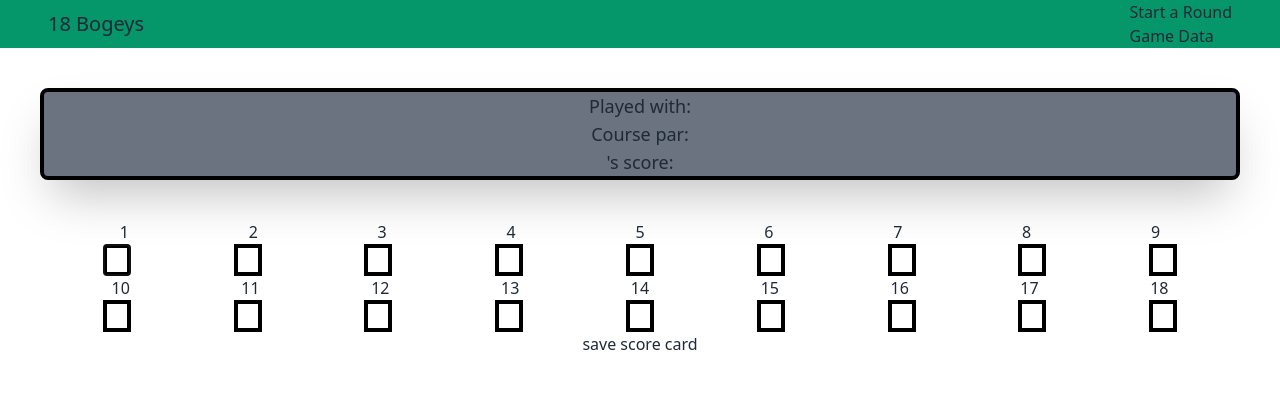
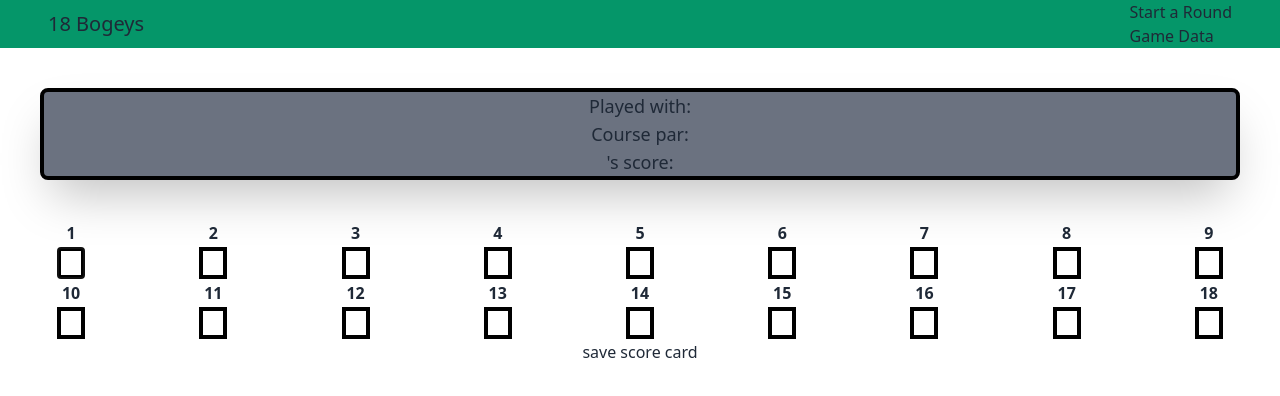
Before and after one commit to MattMoyka/18-Bogeys, a React (Create React App) app in the folder client/: page /gamefeed/1/edit in a window 1280 px wide. Shown: the top 396 px of the page. Built offline with nearby package versions, Linux system fonts and the light colour scheme; no server answers.

Commit message:
modal for game details working

```diff
--- a/client/src/Forms/NewroundForm.jsx
+++ b/client/src/Forms/NewroundForm.jsx
@@ -2,7 +2,7 @@
 
 export default function NewroundForm(props) {
   return (
-    <form onSubmit={props.handleSubmit} className="flex flex-col flex-nowrap items-center text-lg  h-screen">
+    <form onSubmit={props.handleSubmit} className="flex flex-col flex-nowrap items-center text-lg  h-screen bg-gradient-to-tr from-blue-500  via-blue-300 via-white">
       <div className='form-control'>
         <label className='label'>Course Name:</label>
         <input
--- a/client/src/Forms/ScorecardForm.jsx
+++ b/client/src/Forms/ScorecardForm.jsx
@@ -6,34 +6,47 @@ export default function ScorecardForm(props) {
   return (
     <form onSubmit={props.handleSubmit}>
       <div className="flex flex-col">
-        <div className='flex justify-evenly'>
-          <div>1</div><div>2</div><div>3</div><div>4</div><div>5</div><div>6</div><div>7</div><div>8</div><div>9</div>
-        </div>
-        <div className='flex justify-evenly'>
-          <input className='w-7 border-4 border-black text-black' autoFocus type='text' value={props?.one} onChange={e => props.setOne(e.target.value)} />
-          <input className='w-7 border-4 border-black text-black' type='text' value={props?.two} onChange={e => props.setTwo(e.target.value)} />
-          <input className='w-7 border-4 border-black text-black' type='text' value={props?.three} onChange={e => props.setThree(e.target.value)} />
-          <input className='w-7 border-4 border-black text-black' type='text' value={props?.four} onChange={e => props.setFour(e.target.value)} />
-          <input className='w-7 border-4 border-black text-black' type='text' value={props?.five} onChange={e => props.setFive(e.target.value)} />
-          <input className='w-7 border-4 border-black text-black' type='text' value={props?.six} onChange={e => props.setSix(e.target.value)} />
-          <input className='w-7 border-4 border-black text-black' type='text' value={props?.seven} onChange={e => props.setSeven(e.target.value)} />
-          <input className='w-7 border-4 border-black text-black' type='text' value={props?.eight} onChange={e => props.setEight(e.target.value)} />
-          <input className='w-7 border-4 border-black text-black' type='text' value={props?.nine} onChange={e => props.setNine(e.target.value)} />
-        </div>
-        <div className='flex justify-evenly'>
-          <div>10</div><div>11</div><div>12</div><div>13</div><div>14</div><div>15</div><div>16</div><div>17</div><div>18</div>
-        </div>
-        <div className='flex justify-evenly'>
-          <input className='w-7 border-4 border-black text-black' type='text' value={props?.ten} onChange={e => props.setTen(e.target.value)} />
-          <input className='w-7 border-4 border-black text-black' type='text' value={props?.eleven} onChange={e => props.setEleven(e.target.value)} />
-          <input className='w-7 border-4 border-black text-black' type='text' value={props?.twelve} onChange={e => props.setTwelve(e.target.value)} />
-          <input className='w-7 border-4 border-black text-black' type='text' value={props?.thirteen} onChange={e => props.setThirteen(e.target.value)} />
-          <input className='w-7 border-4 border-black text-black' type='text' value={props?.fourteen} onChange={e => props.setFourteen(e.target.value)} />
-          <input className='w-7 border-4 border-black text-black' type='text' value={props?.fifteen} onChange={e => props.setFifteen(e.target.value)} />
-          <input className='w-7 border-4 border-black text-black' type='text' value={props?.sixteen} onChange={e => props.setSixteen(e.target.value)} />
-          <input className='w-7 border-4 border-black text-black' type='text' value={props?.seventeen} onChange={e => props.setSeventeen(e.target.value)} />
-          <input className='w-7 border-4 border-black text-black' type='text' value={props?.eighteen} onChange={e => props.setEighteen(e.target.value)} />
-        </div>
+        <table className='table-auto'>
+          <thead>
+            <tr>
+              <th>1</th><th>2</th><th>3</th><th>4</th><th>5</th><th>6</th><th>7</th><th>8</th><th>9</th>
+            </tr>
+          </thead>
+
+          <tbody>
+            <tr>
+              <td><input className='w-7 border-4 border-black text-black text-center' autoFocus type='text' value={props?.one} onChange={e => props.setOne(e.target.value)} /></td>
+              <td><input className='w-7 border-4 border-black text-black text-center' type='text' value={props?.two} onChange={e => props.setTwo(e.target.value)} /></td>
+              <td><input className='w-7 border-4 border-black text-black text-center' type='text' value={props?.three} onChange={e => props.setThree(e.target.value)} /></td>
+              <td><input className='w-7 border-4 border-black text-black text-center' type='text' value={props?.four} onChange={e => props.setFour(e.target.value)} /></td>
+              <td><input className='w-7 border-4 border-black text-black text-center' type='text' value={props?.five} onChange={e => props.setFive(e.target.value)} /></td>
+              <td><input className='w-7 border-4 border-black text-black text-center' type='text' value={props?.six} onChange={e => props.setSix(e.target.value)} /></td>
+              <td><input className='w-7 border-4 border-black text-black text-center' type='text' value={props?.seven} onChange={e => props.setSeven(e.target.value)} /></td>
+              <td><input className='w-7 border-4 border-black text-black text-center' type='text' value={props?.eight} onChange={e => props.setEight(e.target.value)} /></td>
+              <td><input className='w-7 border-4 border-black text-black text-center' type='text' value={props?.nine} onChange={e => props.setNine(e.target.value)} /></td>
+            </tr>
+          </tbody>
+        </table>
+        <table className='table-auto'>
+          <thead>
+            <tr>
+              <th>10</th><th>11</th><th>12</th><th>13</th><th>14</th><th>15</th><th>16</th><th>17</th><th>18</th>
+            </tr>
+          </thead>
+          <tbody >
+            <tr>
+              <td><input className='w-7 border-4 border-black text-black text-center' type='text' value={props?.ten} onChange={e => props.setTen(e.target.value)} /></td>
+              <td><input className='w-7 border-4 border-black text-black text-center' type='text' value={props?.eleven} onChange={e => props.setEleven(e.target.value)} /></td>
+              <td><input className='w-7 border-4 border-black text-black text-center' type='text' value={props?.twelve} onChange={e => props.setTwelve(e.target.value)} /></td>
+              <td><input className='w-7 border-4 border-black text-black text-center' type='text' value={props?.thirteen} onChange={e => props.setThirteen(e.target.value)} /></td>
+              <td><input className='w-7 border-4 border-black text-black text-center' type='text' value={props?.fourteen} onChange={e => props.setFourteen(e.target.value)} /></td>
+              <td><input className='w-7 border-4 border-black text-black text-center' type='text' value={props?.fifteen} onChange={e => props.setFifteen(e.target.value)} /></td>
+              <td><input className='w-7 border-4 border-black text-black text-center' type='text' value={props?.sixteen} onChange={e => props.setSixteen(e.target.value)} /></td>
+              <td><input className='w-7 border-4 border-black text-black text-center' type='text' value={props?.seventeen} onChange={e => props.setSeventeen(e.target.value)} /></td>
+              <td><input className='w-7 border-4 border-black text-black text-center' type='text' value={props?.eighteen} onChange={e => props.setEighteen(e.target.value)} /></td>
+            </tr>
+          </tbody>
+        </table>
       </div>
       <button>save score card</button>
     </form>
--- a/client/src/components/Gamedata.jsx
+++ b/client/src/components/Gamedata.jsx
@@ -1,6 +1,8 @@
 import axios from 'axios'
 import { useState, useEffect } from 'react'
 import { Link } from 'react-router-dom'
+import Modal from 'react-modal'
+import Scorecarddisplay from './Scorecarddisplay';
 
 const airTableKey = process.env.REACT_APP_AIRTABLE_KEY;
 const airTableBase = process.env.REACT_APP_AIRTABLE_BASE;
@@ -12,8 +14,23 @@ const config = {
   }
 }
 
+const customStyles = {
+  content: {
+    top: '50%',
+    left: '50%',
+    right: 'auto',
+    bottom: 'auto',
+    marginRight: '-50%',
+    transform: 'translate(-50%, -50%)',
+    background: 'black',
+    height: '70%'
+  },
+};
+Modal.setAppElement('#root');
+
 export default function Gamedata() {
   const [games, setGames] = useState([])
+  const [gameId, setGameId] = useState('')
 
   useEffect(() => {
     const fetchGames = async () => {
@@ -23,17 +40,54 @@ export default function Gamedata() {
     fetchGames()
   }, [])
 
+  const [modalIsOpen, setIsOpen] = useState(false);
+
+  function openModal(e) {
+    setGameId(e.target.id);
+    setIsOpen(true);
+
+  }
+  function afterOpenModal() {
+
+  }
+
+  function closeModal() {
+    setIsOpen(false)
+  }
+
+
+
   return (
+    // <div>
+    //   {games.map(game => {
+    //     return <Link to={`/gamefeed/${game.id}`} key={game.id}>
+    //       <div className='flex flex-col justify-evenly bg-gray-500 hover:bg-green-900 shadow-2xl border-black gap-1 m-5 rounded-xl text-sm'>
+    //         <h3>{game.fields.playerName}</h3>
+    //         <h4>{game.fields.courseName}</h4>
+    //         <p>Click to view details</p>
+    //       </div>
+    //     </Link>
+    //   })}
+    // </div >
     <div>
       {games.map(game => {
-        return <Link to={`/gamefeed/${game.id}`} key={game.id}>
+        return (
           <div className='flex flex-col justify-evenly bg-gray-500 hover:bg-green-900 shadow-2xl border-black gap-1 m-5 rounded-xl text-sm'>
             <h3>{game.fields.playerName}</h3>
             <h4>{game.fields.courseName}</h4>
-            <p>Click to view details</p>
+            <button onClick={openModal} id={game.id}>Click to view details</button>
           </div>
-        </Link>
+        )
       })}
+      <Modal
+        isOpen={modalIsOpen}
+        onAfterOpen={afterOpenModal}
+        onRequestClose={closeModal}
+        style={customStyles}
+        contentLabel="Modal"
+      >
+        <Scorecarddisplay gameId={gameId} />
+      </Modal>
     </div >
   )
 }
--- a/client/src/components/Scorecarddisplay.jsx
+++ b/client/src/components/Scorecarddisplay.jsx
@@ -16,21 +16,22 @@ const config = {
 
 
 
-export default function Scorecarddisplay() {
+export default function Scorecarddisplay(props) {
   const [game, setGame] = useState('')
   const { id } = useParams()
   const [passwordInput, setPasswordInput] = useState('')
 
   useEffect(() => {
     const fetchGame = async () => {
-      const res = await axios.get(`${URL}/${id}`, config)
+      const res = await axios.get(`${URL}/${props?.gameId}`, config)
       setGame(res.data);
+      console.log(res.data)
     }
     fetchGame();
     // eslint-disable-next-line react-hooks/exhaustive-deps
   }, []);
 
-
+  console.log(props)
 
 
 
@@ -45,7 +46,7 @@ export default function Scorecarddisplay() {
 
       <input type='text' className='input input-success input-bordered w-10/12 mt-5 text-center' placeholder='Enter password here to edit' onChange={e => setPasswordInput(e.target.value)} />
       {(game.fields?.password === passwordInput) ?
-        <Link to={`${game.id}/edit`} className='btn btn-accent btn-active' role="button" aria-pressed="true">Edit Game</Link> : <div></div>}
+        <Link to={`gamefeed/${game.id}/edit`} className='btn btn-accent btn-active' role="button" aria-pressed="true">Edit Game</Link> : <div></div>}
 
     </div>
   )
```
